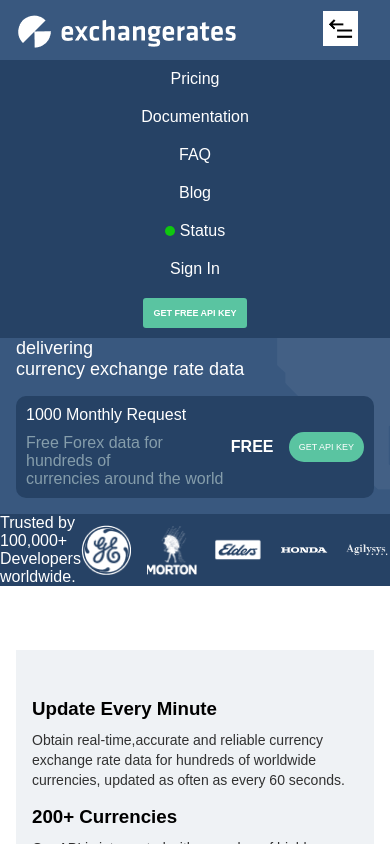
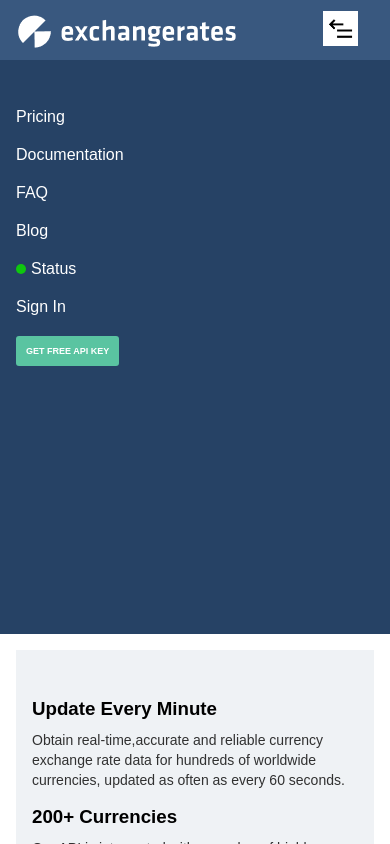
Before and after one commit to DennisWaschira/landing_page, a Next.js app: page / in a window 390 px wide. Both pictures are taken after a click on the picture 340 px from the left and 28 px from the top of the page. Shown: the top 844 px of the page. Built offline with nearby package versions, Linux system fonts and the light colour scheme.

Commit message:
made changes
made changes

```diff
--- a/src/app/components/Footer/FooterBottom/FooterBottom.css
+++ b/src/app/components/Footer/FooterBottom/FooterBottom.css
@@ -60,13 +60,17 @@
     font-size: 12px;
 }
 @media screen and (max-width: 768px) {
+    .footer_bottom{
+        justify-content: flex-start;
+        align-items: start;
+    }
     .footer_bottom_cont{
         display: flex;
-        flex-direction: column;
+        flex-direction: column-reverse;
     }
 
     .footer_right{
         display: flex;
-        flex-wrap: wrap;
+        flex-direction: column;
     }
 }
--- a/src/app/components/Navbar/Navbar.css
+++ b/src/app/components/Navbar/Navbar.css
@@ -21,8 +21,13 @@
     gap: 20px;
 
 }
+.nav_links#hidden{
+    display: flex;
+}
+
 .nav_links > span{
     color: white;
+    cursor: pointer;
 }
 
 .status{
@@ -57,15 +62,20 @@
 
         }
         .nav_links{
+            display: none;
+        }
+        .nav_links#hidden{
             width: 100vw;
-            height: fit-content;
+            height:68vh;
             display: flex;
             flex-direction: column;
+
             position: absolute;
             top: 60px;
             left: 0;
-
+            justify-content: flex-start;
+            align-items: start;
             background-color: var(--secColor);
-            padding: 10px;
+            padding: 3rem 0rem 0rem 1rem;
         }
 }
--- a/src/app/components/Navbar/Navbar.jsx
+++ b/src/app/components/Navbar/Navbar.jsx
@@ -15,10 +15,9 @@
       <div className="menu_icons display">
         {open? <img src="./close.png" alt="close" onClick={()=>{setOpen((prev)=>(!prev))}}/> : <img src="./menu.png" alt="open" onClick={()=>{setOpen((prev)=>(!prev))}}/> }
       </div>
-      {
-        open ?
-          <>
-          <div className="nav_links">
+
+
+      <div className="nav_links" id={open? "hidden" : ""}>
       <span>Pricing</span>
       <span>Documentation</span>
       <span>FAQ</span>
@@ -31,9 +30,6 @@
       <span className= "btn">GET FREE API KEY</span>
 
       </div>
-          </>
-          :""
-      }
 
 
     </div>
```
Also changed, not shown: src/app/components/HeroNav/HeroNav.jsx (+5 -5 lines).
